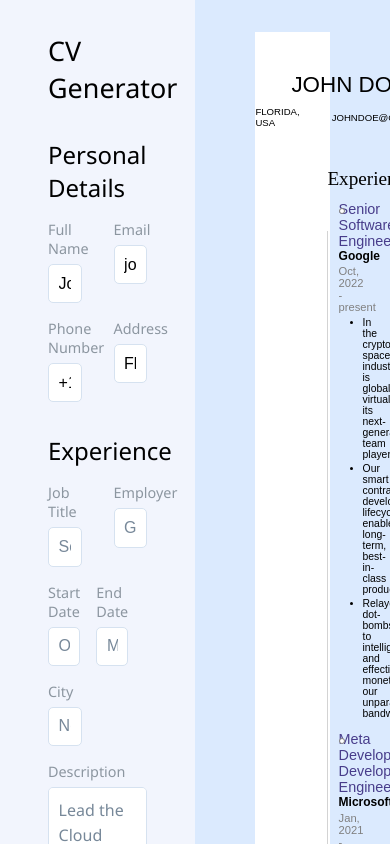
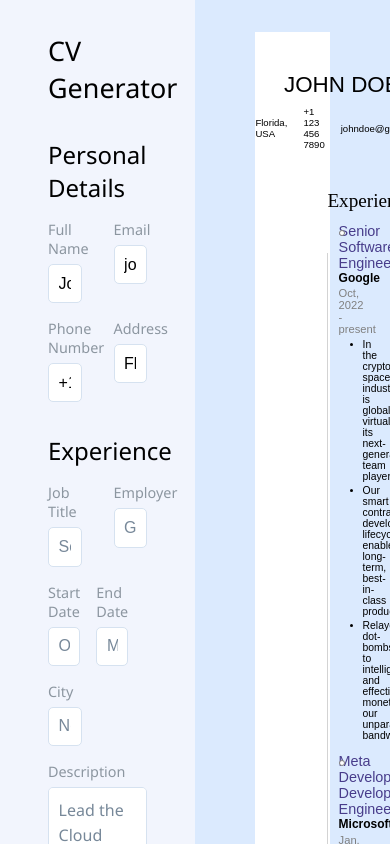
Before and after one commit to columk1/cv-application, a React (Vite) app: page / in a window 390 px wide. Shown: the top 844 px of the page. Built offline with nearby package versions, Linux system fonts and the light colour scheme.

Commit message:
Fix: phone number not displaying

```diff
--- a/src/components/CV.jsx
+++ b/src/components/CV.jsx
@@ -11,7 +11,7 @@ export default function CV({ data }) {
         <h2 className='name'>{person.name}</h2>
         <div className='contact-info'>
           <p>{person.location}</p>
-          <p>{person.phone}</p>
+          <p>{person.phoneNumber}</p>
           <p>{person.email}</p>
         </div>
       </div>
@@ -26,7 +26,6 @@ export default function CV({ data }) {
                   <h4>{job.jobTitle}</h4>
                   <p className='city'>{job.location}</p>
                 </div>
-
                 <p className='employer'>{job.employer}</p>
                 <p className='dates'>
                   {job.startDate} - {job.endDate}
--- a/src/home/Home.jsx
+++ b/src/home/Home.jsx
@@ -7,20 +7,26 @@ import { useState } from 'react'
 
 export const Home = () => {
   const [person, setPerson] = useState(data.person)
+  const [experience, setExperience] = useState(data.experience)
+  const [education, setEducation] = useState(data.education)
 
-  const handlePersonalInfoChange = (e) => {
+  const handlePersonalChange = (e) => {
     const key = e.target.dataset.key
     setPerson({ ...person, [key]: e.target.value })
   }
+
+  const handleExperienceChange = (e) => {}
+
+  const handleEducuationChange = (e) => {}
 
   // const CVState = () => {
   //   console.log({ ...data, ...person })
   //   return { ...data, ...person }
   // }
 
-  const testObj = () => ({ ...data, person: person })
+  const personObj = () => ({ ...data, person: person })
 
-  console.log(testObj)
+  console.log(personObj())
 
   return (
     <main className='main'>
@@ -29,7 +35,7 @@ export const Home = () => {
           <span className='title'>CV Generator</span>
         </h2>
         <PersonalForm
-          onChange={handlePersonalInfoChange}
+          onChange={handlePersonalChange}
           name={person.name}
           email={person.email}
           phoneNumber={person.phoneNumber}
@@ -39,7 +45,7 @@ export const Home = () => {
         <EducationForm />
       </section>
       <section className='output-container'>
-        <CV data={testObj()} />
+        <CV data={personObj()} />
       </section>
     </main>
   )
--- a/src/styles/CV.css
+++ b/src/styles/CV.css
@@ -20,6 +20,9 @@ h4 {
   place-items: center;
   gap: 0.5rem;
   padding: 2.5rem 0;
+}
+
+.name {
   text-transform: uppercase;
 }
 
```
